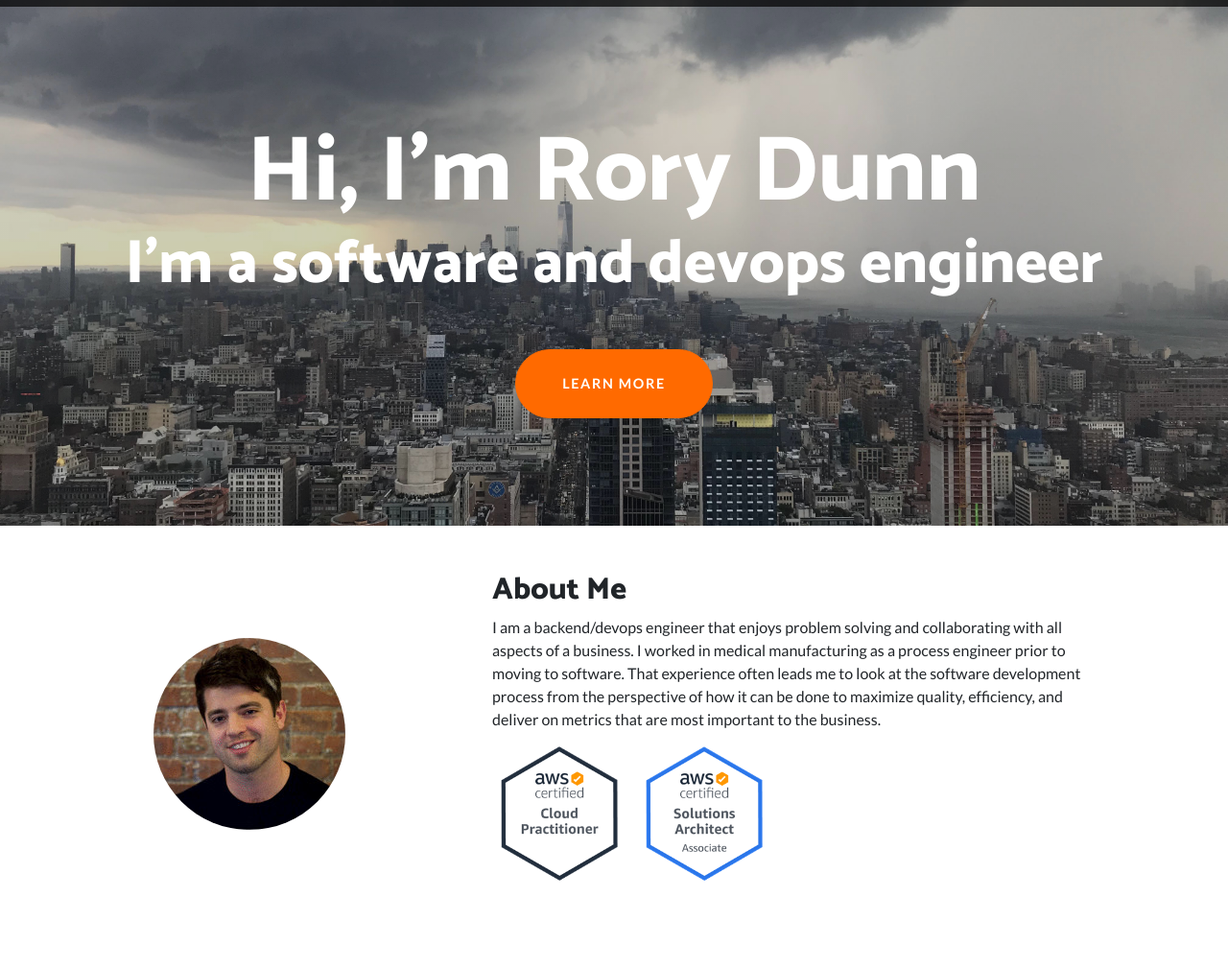
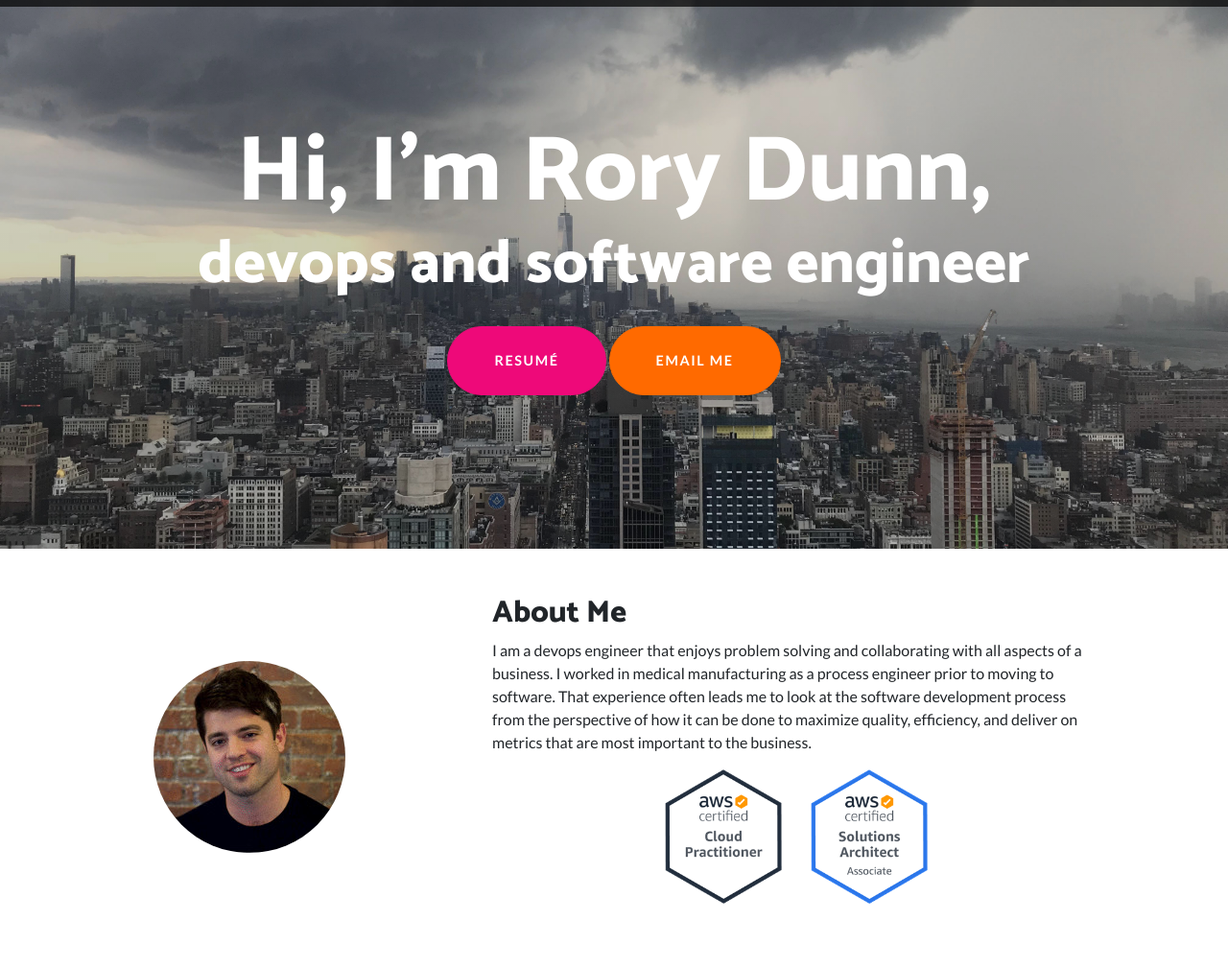
Before and after one commit to rorydunn/rorydunn.github.io, a website: page index.html in a window 1280 px wide. Shown: the part 60-1069 px from the top of the page at 96% size. Drawn offline with Linux system fonts and the light colour scheme; some packages are replaced by stand-ins of ours; a script that the page names is missing.

Commit message:
master - small updates

```diff
--- a/index.html
+++ b/index.html
@@ -52,15 +52,12 @@
   <header class="masthead text-center text-white">
     <div class="masthead-content">
       <div class="container">
-        <h1 class="masthead-heading mb-0">Hi, I'm Rory Dunn</h1>
-        <h2 class="masthead-subheading mb-0">I'm a software and devops engineer</h2>
-        <a href="#about-me" class="btn btn-secondary btn-xl rounded-pill mt-5">Learn More</a>
+        <h1 class="masthead-heading mb-0">Hi, I'm Rory Dunn,</h1>
+        <h2 class="masthead-subheading mb-0">devops and software engineer</h2>
+        <a href="img/rory_dunn_resume.pdf" class="btn btn-primary btn-xl rounded-pill mt-4 mb-5">Resumé</a>
+        <a href="mailto:rory.f.dunn@gmail.com" class="btn btn-secondary btn-xl rounded-pill mt-4 mb-5">Email Me</a>
       </div>
     </div>
-    <!-- <div class="bg-circle-1 bg-circle"></div> -->
-    <!-- <div class="bg-circle-2 bg-circle"></div> -->
-    <!-- <div class="bg-circle-3 bg-circle"></div> -->
-    <!-- <div class="bg-circle-4 bg-circle"></div> -->
   </header>
 
   <section id="about-me">
@@ -74,8 +71,8 @@
         <div class="col-lg-8 order-lg-2">
           <div class="p-5">
             <h2 class="display-5">About Me</h2>
-            <p>I am a backend/devops engineer that enjoys problem solving and collaborating with all aspects of a business. I worked in medical manufacturing as a process engineer prior to moving to software. That experience often leads me to look at the software development process from the perspective of how it can be done to maximize quality, efficiency, and deliver on metrics that are most important to the business.</p>
-            <ul class="list-inline">
+            <p>I am a devops engineer that enjoys problem solving and collaborating with all aspects of a business. I worked in medical manufacturing as a process engineer prior to moving to software. That experience often leads me to look at the software development process from the perspective of how it can be done to maximize quality, efficiency, and deliver on metrics that are most important to the business.</p>
+            <ul class="list-inline certs">
               <li class="list-inline-item">
                 <img class="skill-images" src="img/aws_cloud_practitioner.png" alt="AWS Certified">
               </li>
--- a/scss/rorys-edits.scss
+++ b/scss/rorys-edits.scss
@@ -36,6 +36,10 @@ img.skill-images {
     height: 140px;
 }
 
+.certs {
+  text-align: center;
+}
+
 ul.skill-images li {
     line-height: 20px;
     display: block;
```
Also changed, not shown: css/one-page-wonder.min.css, scss/rorys-edits.min.css.
